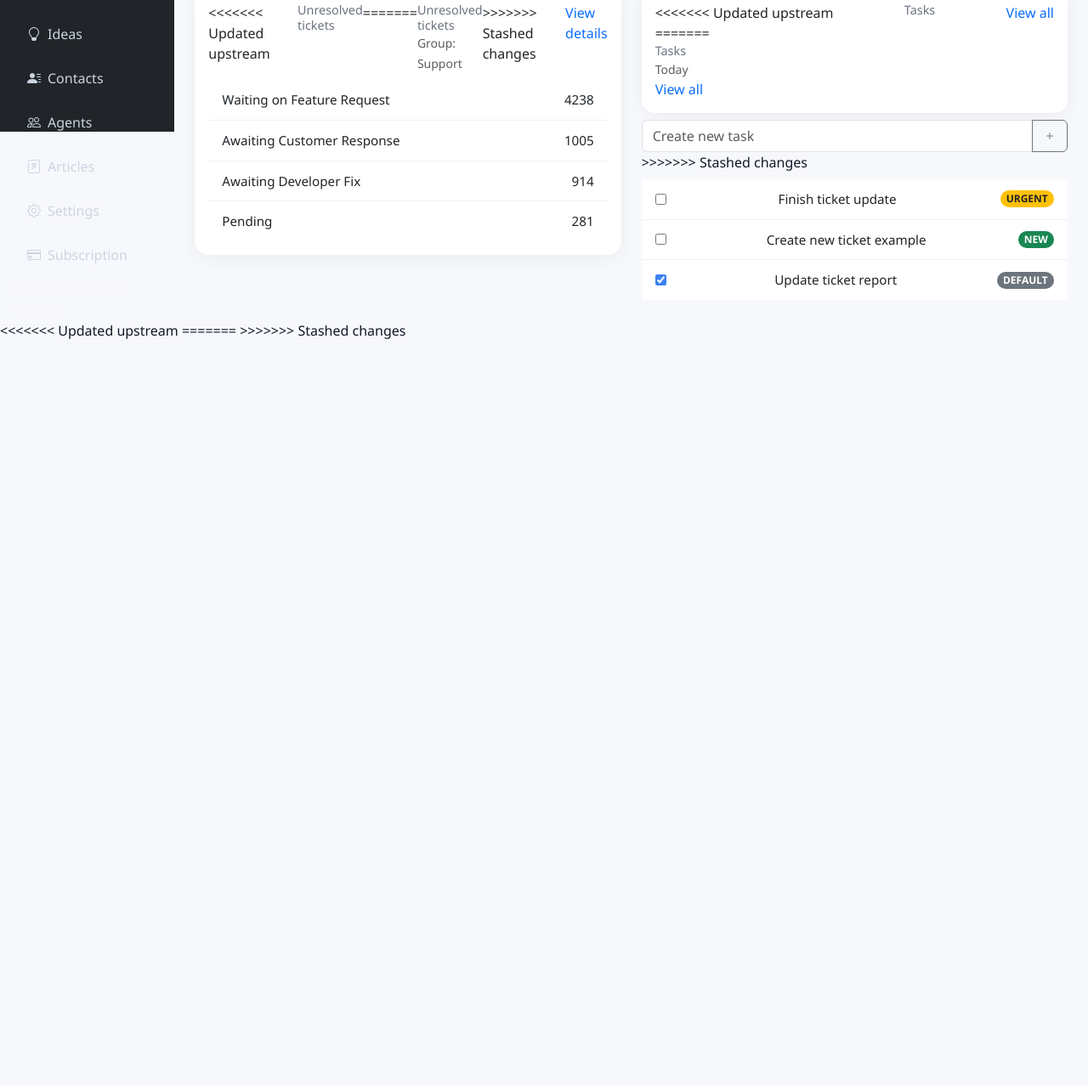
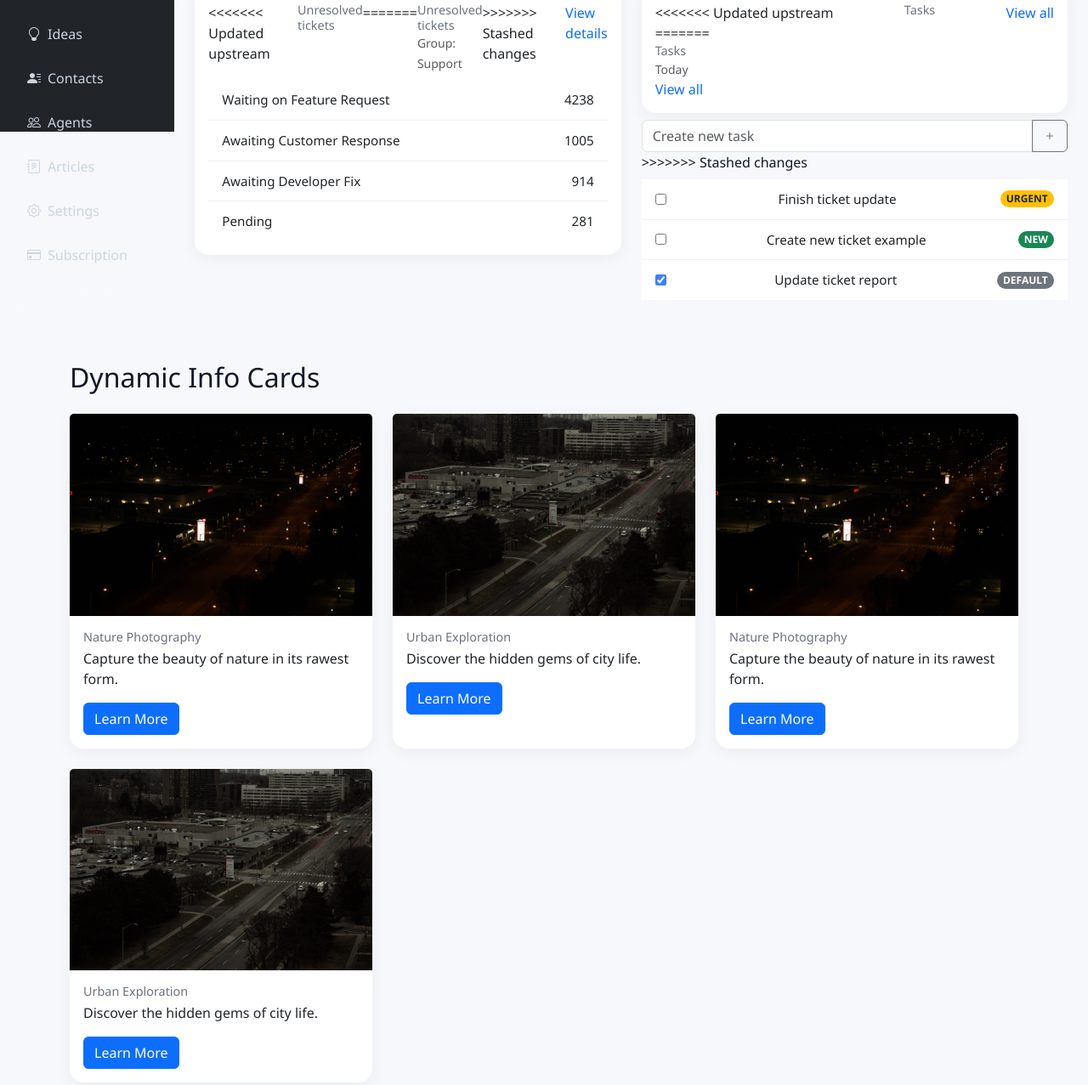
Before and after one commit to sarasltfar/Sara_Khaliat, a website: page Sara_Khaliat/index.html in a window 1280 px wide. Shown: the part 669-1946 px from the top of the page at 85% size. Before the commit the page ends 1070 px from the top, so only its background shows below. Drawn offline with nearby package versions, Linux system fonts and the light colour scheme.

Commit message:
Initial commit with Bootstrap + JSON cards

```diff
--- /dev/null
+++ b/Sara_Khaliat/Data/cards.json
@@ -0,0 +1,14 @@
+[
+  {
+    "title": "Nature Photography",
+    "description": "Capture the beauty of nature in its rawest form.",
+    "image": "sara_khaliat/assets/images/INM102SAA_KhaliatJimoh-CreatingSeries-IMG_0356.jpg",
+    "link": "#"
+  },
+  {
+    "title": "Urban Exploration",
+    "description": "Discover the hidden gems of city life.",
+    "image": "sara_khaliat/assets/images/INM102SAA_KhaliatJimoh-CreatingSeries-IMG_0358.jpg",
+    "link": "#"
+  }
+]
--- a/Sara_Khaliat/index.html
+++ b/Sara_Khaliat/index.html
@@ -162,6 +162,12 @@
         </div>
     </div>
 
+    <!-- cards section -->
+    <div class="container my-5">
+        <h2 class="mb-4">Dynamic Info Cards</h2>
+        <div class="row" id="cardContainer"></div>
+    </div>
+
     <script src="https://cdn.jsdelivr.net/npm/chart.js"></script>
 <<<<<<< Updated upstream
     <script src="/js/main.js"></script>
--- a/Sara_Khaliat/js/main.js
+++ b/Sara_Khaliat/js/main.js
@@ -57,3 +57,28 @@ document.addEventListener('DOMContentLoaded', function () {
         }
     });
 });
+
+document.addEventListener("DOMContentLoaded", () => {
+    fetch('data/cards.json')
+      .then(response => response.json())
+      .then(cards => {
+        const container = document.getElementById("cardContainer");
+
+        cards.forEach(card => {
+          const cardHTML = `
+            <div class="col-md-6 col-lg-4 mb-4">
+              <div class="card h-100">
+                <img src="${card.image}" class="card-img-top" alt="${card.title}">
+                <div class="card-body">
+                  <h5 class="card-title">${card.title}</h5>
+                  <p class="card-text">${card.description}</p>
+                  <a href="${card.link}" class="btn btn-primary">Learn More</a>
+                </div>
+              </div>
+            </div>
+          `;
+          container.insertAdjacentHTML("beforeend", cardHTML);
+        });
+      })
+      .catch(error => console.error("Error loading JSON:", error));
+});
```
Also changed, not shown: Sara_Khaliat/assets/images/INM102SAA_KhaliatJimoh-CreatingSeries-IMG_0356.jpg (added), Sara_Khaliat/assets/images/INM102SAA_KhaliatJimoh-CreatingSeries-IMG_0358.jpg (added).
